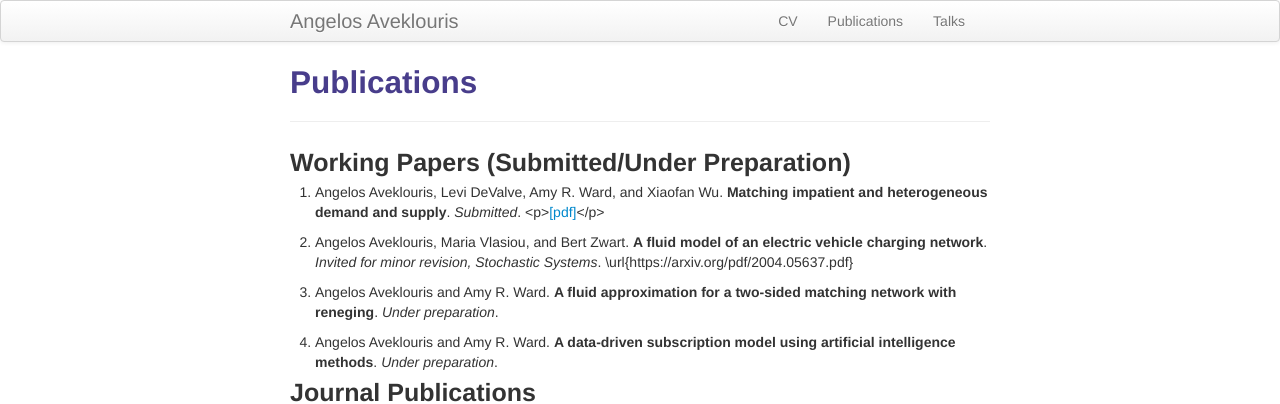
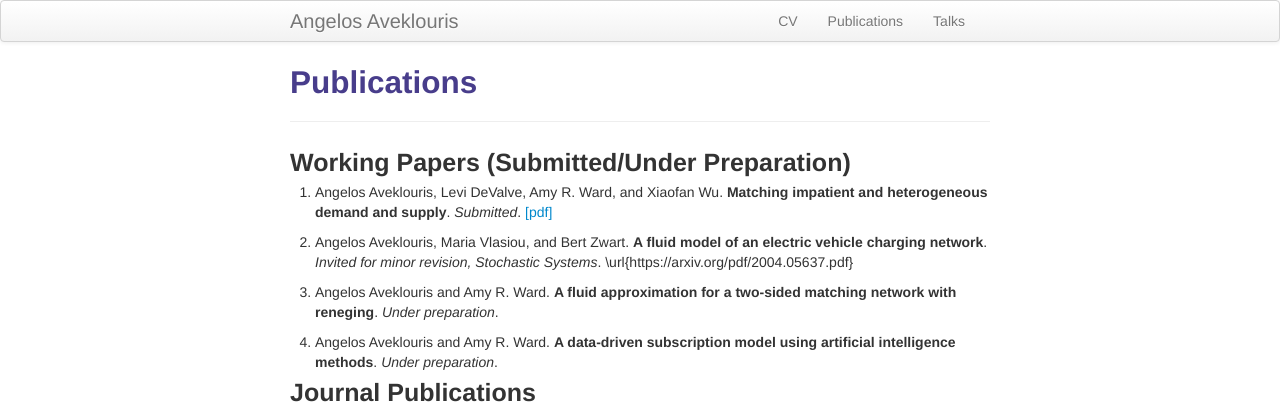
Before and after one commit to Angelos90/Angelos90.github.io, a Jekyll site: the page built from pages/publications.md, in a window 1280 px wide. Shown: the top 404 px of the page. Built offline with Jekyll 4.4.1, drawn with Linux system fonts in a browser that asks for light colours.

```diff
--- a/pages/publications.md
+++ b/pages/publications.md
@@ -7,7 +7,7 @@ description: Angelos Aveklouris' Publications
 <p style="font-size:25px"><b>Working Papers (Submitted/Under Preparation)</b></p>
 
  1. Angelos Aveklouris, Levi DeValve,  Amy R. Ward, and Xiaofan Wu. <b>Matching impatient and heterogeneous demand and supply</b>.
-   *Submitted*. <p><a href="https://https://arxiv.org/pdf/2102.02710.pdf/">[pdf]</a></p>
+   *Submitted*. <a href="https://https://arxiv.org/pdf/2102.02710.pdf/">[pdf]</a>
 
  2. Angelos Aveklouris, Maria Vlasiou, and Bert Zwart. <b>A fluid model of an electric vehicle charging network</b>. *Invited for minor revision, Stochastic Systems*. \url{https://arxiv.org/pdf/2004.05637.pdf}
 
```
